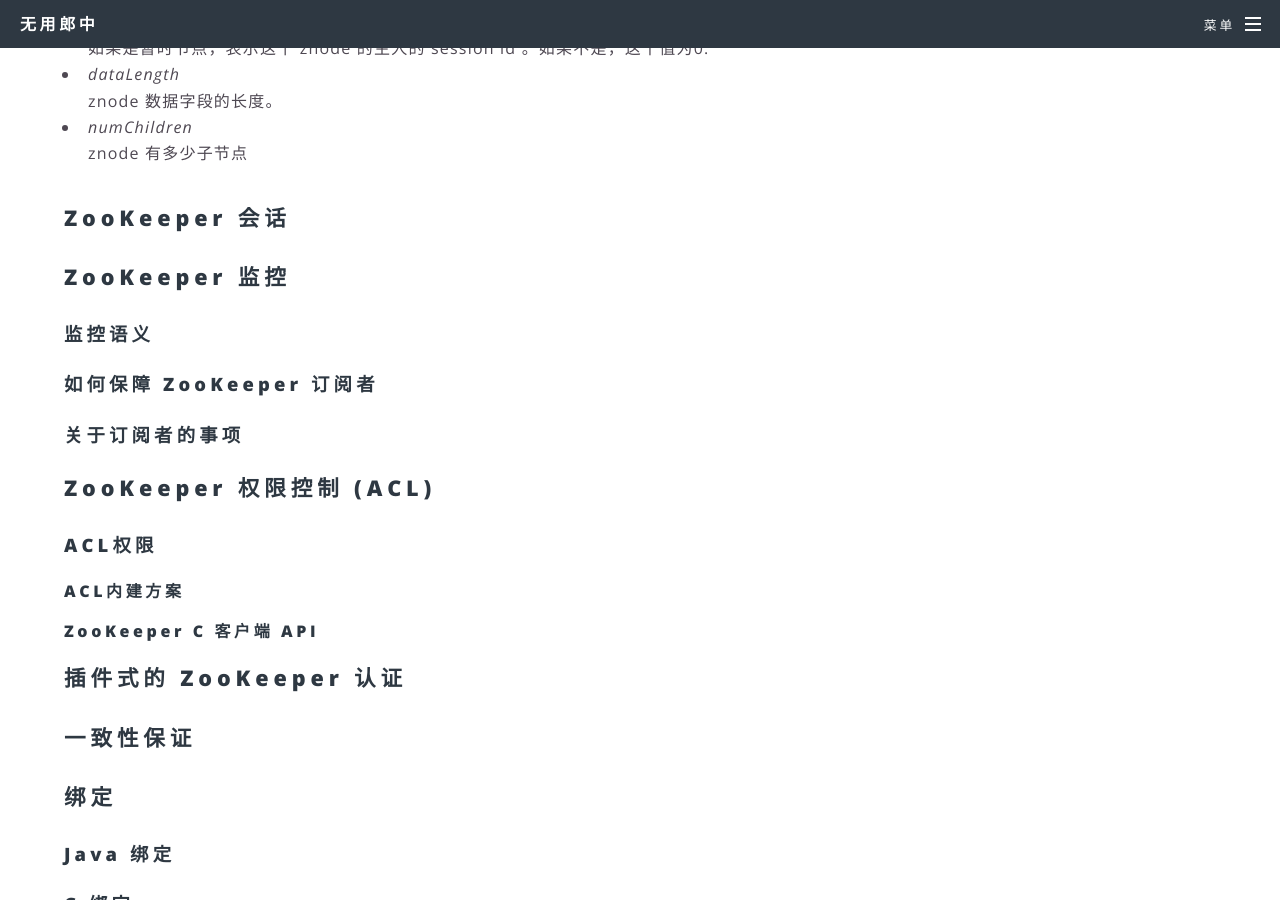
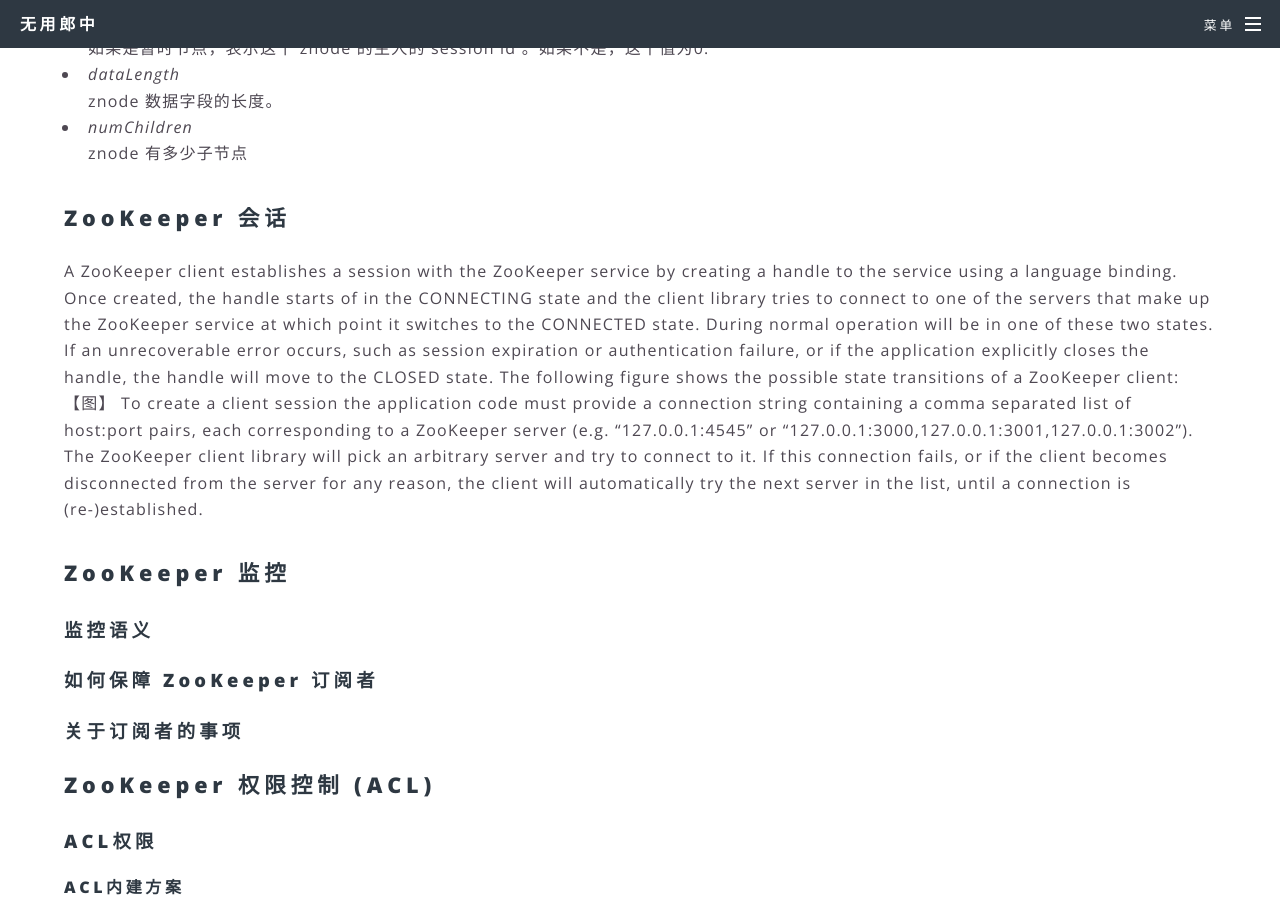
Before and after one commit to fantasylion/fantasylion.github.io, a Jekyll site: the page built from _posts/2018-03-20-zookeeper-guide-chinese.md, in a window 1280 px wide and 900 px high, scrolled down 3546 px. Built offline with Jekyll 4.4.1, drawn with Linux system fonts in a browser that asks for light colours; comment, search, counter and statistics services are not loaded.

Commit message:
Update 2018-03-20-zookeeper-guide-chinese.md

```diff
--- a/_posts/2018-03-20-zookeeper-guide-chinese.md
+++ b/_posts/2018-03-20-zookeeper-guide-chinese.md
@@ -101,7 +101,9 @@
 
 
 ## ZooKeeper 会话
-
+A ZooKeeper client establishes a session with the ZooKeeper service by creating a handle to the service using a language binding. Once created, the handle starts of in the CONNECTING state and the client library tries to connect to one of the servers that make up the ZooKeeper service at which point it switches to the CONNECTED state. During normal operation will be in one of these two states. If an unrecoverable error occurs, such as session expiration or authentication failure, or if the application explicitly closes the handle, the handle will move to the CLOSED state. The following figure shows the possible state transitions of a ZooKeeper client:
+【图】
+To create a client session the application code must provide a connection string containing a comma separated list of host:port pairs, each corresponding to a ZooKeeper server (e.g. "127.0.0.1:4545" or "127.0.0.1:3000,127.0.0.1:3001,127.0.0.1:3002"). The ZooKeeper client library will pick an arbitrary server and try to connect to it. If this connection fails, or if the client becomes disconnected from the server for any reason, the client will automatically try the next server in the list, until a connection is (re-)established.
 
 ## ZooKeeper 监控
 ### 监控语义
```
